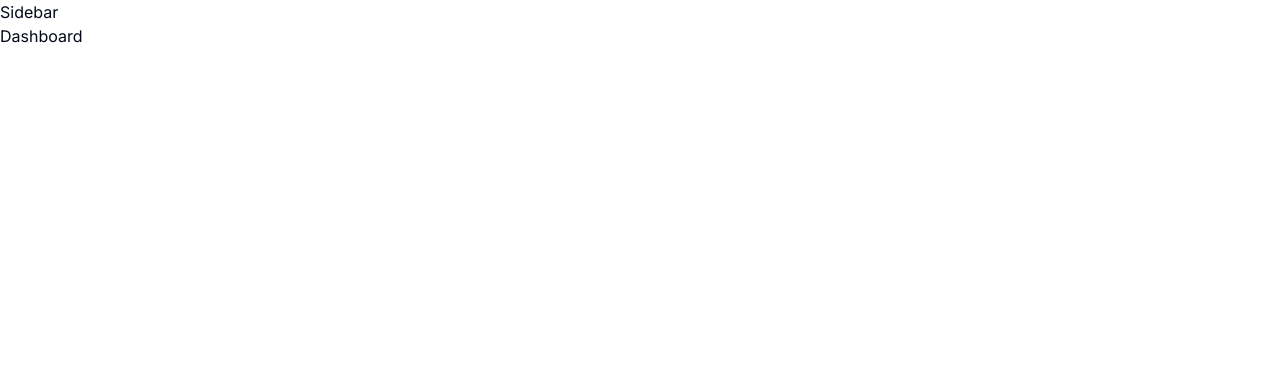
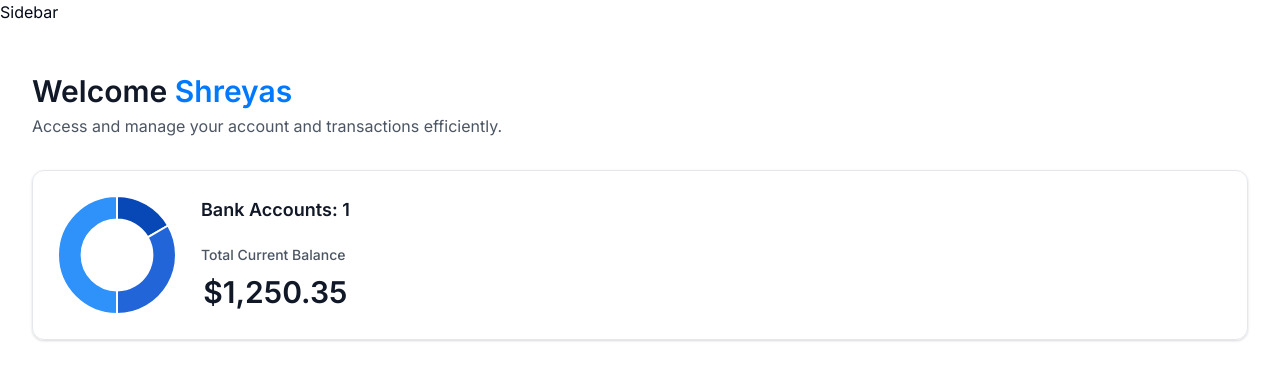
Before and after one commit to srt1104/horizon, a Next.js app: page / in a window 1280 px wide. Shown: the top 380 px of the page. Built offline with nearby package versions, Linux system fonts and the light colour scheme.

Commit message:
HeaderBox & TotalBalanceBox

```diff
--- a/package.json
+++ b/package.json
@@ -9,11 +9,14 @@
     "lint": "next lint"
   },
   "dependencies": {
+    "chart.js": "^4.4.3",
     "class-variance-authority": "^0.7.0",
     "clsx": "^2.1.1",
     "lucide-react": "^0.400.0",
     "next": "14.2.4",
     "react": "^18",
+    "react-chartjs-2": "^5.2.0",
+    "react-countup": "^6.5.3",
     "react-dom": "^18",
     "tailwind-merge": "^2.3.0",
     "tailwindcss-animate": "^1.0.7"
--- a/src/app/(dashboard)/page.tsx
+++ b/src/app/(dashboard)/page.tsx
@@ -1,3 +1,27 @@
+import HeaderBox from "@/components/HeaderBox";
+import TotalBalanceBox from "@/components/TotalBalanceBox";
+
 export default function Dashboard() {
-  return <div>Dashboard</div>;
+  const loggedIn = { firstName: "Shreyas" };
+
+  return (
+    <section className="home">
+      <div className="home-content">
+        <header className="home-header">
+          <HeaderBox
+            type="greeting"
+            title="Welcome"
+            user={loggedIn?.firstName || "Guest"}
+            subtext="Access and manage your account and transactions efficiently."
+          />
+
+          <TotalBalanceBox
+            accounts={[]}
+            totalBanks={1}
+            totalCurrentBalance={1250.35}
+          />
+        </header>
+      </div>
+    </section>
+  );
 }
--- a/src/app/globals.css
+++ b/src/app/globals.css
@@ -74,3 +74,111 @@
     @apply bg-background text-foreground;
   }
 }
+
+.no-scrollbar {
+  -ms-overflow-style: none; /* IE and Edge */
+  scrollbar-width: none; /* Firefox */
+}
+
+@layer utilities {
+  .input-class {
+    @apply text-16 placeholder:text-16 rounded-lg border border-gray-300 text-gray-900 placeholder:text-gray-500;
+  }
+
+  .sheet-content button {
+    @apply focus:ring-0 focus-visible:ring-transparent focus:ring-offset-0 focus-visible:ring-offset-0 focus-visible:outline-none focus-visible:border-none !important;
+  }
+
+  .text14_padding10 {
+    @apply text-14 px-4 py-2.5 font-semibold;
+  }
+
+  .flex-center {
+    @apply flex items-center justify-center;
+  }
+
+  .header-2 {
+    @apply text-18 font-semibold text-gray-900;
+  }
+
+  .text-10 {
+    @apply text-[10px] leading-[14px];
+  }
+
+  .text-12 {
+    @apply text-[12px] leading-[16px];
+  }
+
+  .text-14 {
+    @apply text-[14px] leading-[20px];
+  }
+
+  .text-16 {
+    @apply text-[16px] leading-[24px];
+  }
+
+  .text-18 {
+    @apply text-[18px] leading-[22px];
+  }
+
+  .text-20 {
+    @apply text-[20px] leading-[24px];
+  }
+
+  .text-24 {
+    @apply text-[24px] leading-[30px];
+  }
+
+  .text-26 {
+    @apply text-[26px] leading-[32px];
+  }
+
+  .text-30 {
+    @apply text-[30px] leading-[38px];
+  }
+
+  .text-36 {
+    @apply text-[36px] leading-[44px];
+  }
+
+  /* Home */
+  .home {
+    @apply no-scrollbar flex w-full flex-row max-xl:max-h-screen max-xl:overflow-y-scroll;
+  }
+
+  .home-content {
+    @apply no-scrollbar flex w-full flex-1 flex-col gap-8 px-5 sm:px-8 py-7 lg:py-12 xl:max-h-screen xl:overflow-y-scroll;
+  }
+
+  .home-header {
+    @apply flex flex-col justify-between gap-8;
+  }
+
+  .header-box {
+    @apply flex flex-col gap-1;
+  }
+
+  .header-box-title {
+    @apply text-24 lg:text-30 font-semibold text-gray-900;
+  }
+
+  .header-box-subtext {
+    @apply text-14 lg:text-16 font-normal text-gray-600;
+  }
+
+  .total-balance {
+    @apply flex w-full items-center gap-4 rounded-xl border border-gray-200 p-4 shadow-chart sm:gap-6 sm:p-6;
+  }
+
+  .total-balance-chart {
+    @apply flex size-full max-w-[100px] items-center sm:max-w-[120px];
+  }
+
+  .total-balance-label {
+    @apply text-14 font-medium text-gray-600;
+  }
+
+  .total-balance-amount {
+    @apply text-24 lg:text-30 flex-1 font-semibold text-gray-900;
+  }
+}
--- /dev/null
+++ b/src/app/types/index.d.ts
@@ -0,0 +1,20 @@
+declare interface HeaderBoxProps {
+  type?: "title" | "greeting";
+  title: string;
+  subtext: string;
+  user?: string;
+}
+
+declare interface TotalBalanceBoxProps {
+  accounts: Account[];
+  totalBanks: number;
+  totalCurrentBalance: number;
+}
+
+declare interface AnimatedCounterProps {
+  amount: number;
+}
+
+declare interface DoughnutChartProps {
+  accounts: Account[];
+}
--- /dev/null
+++ b/src/components/AnimatedCounter.tsx
@@ -0,0 +1,7 @@
+"use client";
+
+import CountUp from "react-countup";
+
+export default function AnimatedCounter({ amount }: AnimatedCounterProps) {
+  return <CountUp decimals={2} prefix="$" end={amount} />;
+}
--- /dev/null
+++ b/src/components/DoughnutChart.tsx
@@ -0,0 +1,29 @@
+"use client";
+
+import { Doughnut } from "react-chartjs-2";
+import { Chart, ArcElement, Tooltip, Legend } from "chart.js";
+
+Chart.register(ArcElement, Tooltip, Legend);
+
+export default function DoughnutChart({ accounts }: DoughnutChartProps) {
+  const data = {
+    datasets: [
+      {
+        label: "Banks",
+        data: [1250, 2500, 3750],
+        backgroundColor: ["#0747b6", "#2265d8", "#2f91fa"],
+      },
+    ],
+    labels: ["Bank 1", "Bank 2", "Bank 3"],
+  };
+
+  return (
+    <Doughnut
+      data={data}
+      options={{
+        cutout: "60%",
+        plugins: { legend: { display: false } },
+      }}
+    />
+  );
+}
--- /dev/null
+++ b/src/components/HeaderBox.tsx
@@ -0,0 +1,19 @@
+export default function HeaderBox({
+  type = "title",
+  title,
+  subtext,
+  user,
+}: HeaderBoxProps) {
+  return (
+    <div className="header-box">
+      <h1 className="header-box-title">
+        {title}&nbsp;
+        {type === "greeting" && (
+          <span className="text-bank-gradient">{user}</span>
+        )}
+      </h1>
+
+      <p className="header-box-subtext">{subtext}</p>
+    </div>
+  );
+}
--- /dev/null
+++ b/src/components/TotalBalanceBox.tsx
@@ -0,0 +1,26 @@
+import AnimatedCounter from "./AnimatedCounter";
+import DoughnutChart from "./DoughnutChart";
+
+export default function TotalBalanceBox({
+  accounts = [],
+  totalBanks,
+  totalCurrentBalance,
+}: TotalBalanceBoxProps) {
+  return (
+    <section className="total-balance">
+      <div className="total-balance-chart">
+        <DoughnutChart accounts={accounts} />
+      </div>
+
+      <div className="flex flex-col gap-6">
+        <h2 className="header-2">Bank Accounts: {totalBanks}</h2>
+        <div className="flex flex-col gap-2">
+          <p className="total-balance-label">Total Current Balance</p>
+          <p className="total-balance-amount flex-center gap-2">
+            <AnimatedCounter amount={totalCurrentBalance} />
+          </p>
+        </div>
+      </div>
+    </section>
+  );
+}
--- a/tailwind.config.ts
+++ b/tailwind.config.ts
@@ -40,11 +40,16 @@ const config = {
           DEFAULT: "hsl(var(--card))",
           foreground: "hsl(var(--card-foreground))",
         },
+        "bank-gradient": "#0179FE",
       },
       borderRadius: {
         lg: "var(--radius)",
         md: "calc(var(--radius) - 2px)",
         sm: "calc(var(--radius) - 4px)",
+      },
+      boxShadow: {
+        chart:
+          "0px 1px 3px 0px rgba(16, 24, 40, 0.10), 0px 1px 2px 0px rgba(16, 24, 40, 0.06)",
       },
       keyframes: {},
       animation: {},
```
Also changed, not shown: 1 other file (tests, documents, lock files or other folders). Lines whose indentation alone changed are shown as unchanged.
